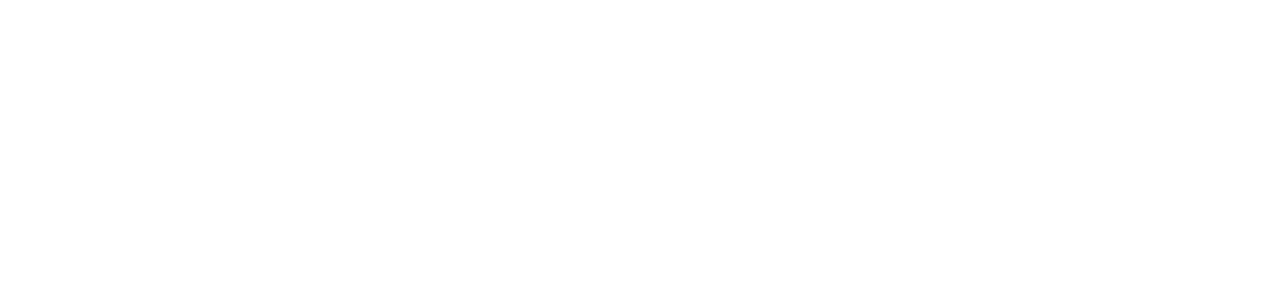
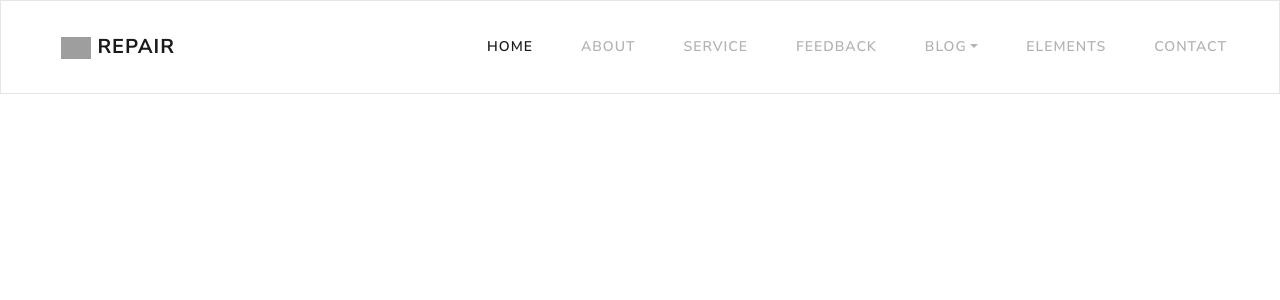
Before and after one commit to DreammyOleksandr/frontend-basics-last-lab, a React (Create React App) app: page / in a window 1280 px wide. Shown: the top 300 px of the page. Built offline with nearby package versions, Linux system fonts and the light colour scheme; grey boxes are pictures that could not be loaded.

Commit message:
feat: navbar implementation

```diff
--- a/src/App.js
+++ b/src/App.js
@@ -1,7 +1,12 @@
 import './App.css'
+import { Navbar } from './components/layout'
 
 function App() {
-  return <div className='App'></div>
+  return (
+    <div className='App'>
+      <Navbar />
+    </div>
+  )
 }
 
 export default App
--- /dev/null
+++ b/src/components/layout/Navbar.jsx
@@ -0,0 +1,93 @@
+import React from 'react'
+import wrench from '../../images/wrench.png'
+
+const Navbar = () => {
+  return (
+    <div>
+      <nav className='navbar navbar-expand-lg bg-light' data-bs-theme='light'>
+        <div className='container-fluid'>
+          <a className='navbar-brand px-5' href='/'>
+            <b>
+              <img style={{ width: 30 }} src={wrench} alt='Ooops...' /> Repair
+            </b>
+          </a>
+          <button
+            className='navbar-toggler'
+            type='button'
+            data-bs-toggle='collapse'
+            data-bs-target='#navbarColor03'
+            aria-controls='navbarColor03'
+            aria-expanded='false'
+            aria-label='Toggle navigation'
+          >
+            <span className='navbar-toggler-icon'></span>
+          </button>
+          <div className='collapse navbar-collapse' id='navbarColor03'>
+            <ul className='navbar-nav ms-auto'>
+              <li className='nav-item'>
+                <a className='nav-link active' href='/'>
+                  Home
+                  <span className='visually-hidden'>(current)</span>
+                </a>
+              </li>
+              <li className='nav-item'>
+                <a className='nav-link' href='/'>
+                  About
+                </a>
+              </li>
+              <li className='nav-item'>
+                <a className='nav-link' href='/'>
+                  Service
+                </a>
+              </li>
+              <li className='nav-item'>
+                <a className='nav-link' href='/'>
+                  Feedback
+                </a>
+              </li>
+              <li className='nav-item dropdown'>
+                <a
+                  className='nav-link dropdown-toggle'
+                  data-bs-toggle='dropdown'
+                  href='/'
+                  role='button'
+                  aria-haspopup='true'
+                  aria-expanded='false'
+                >
+                  Blog
+                </a>
+                <div className='dropdown-menu'>
+                  <a className='dropdown-item' href='/'>
+                    Action
+                  </a>
+                  <a className='dropdown-item' href='/'>
+                    Another action
+                  </a>
+                  <a className='dropdown-item' href='/'>
+                    Something else here
+                  </a>
+                  <div className='dropdown-divider'></div>
+                  <a className='dropdown-item' href='/'>
+                    Separated link
+                  </a>
+                </div>
+              </li>
+              <li className='nav-item'>
+                <a className='nav-link' href='/'>
+                  Elements
+                </a>
+              </li>
+              <li className='nav-item'>
+                <a className='nav-link' href='/'>
+                  Contact
+                </a>
+              </li>
+            </ul>
+          </div>
+        </div>
+      </nav>
+    </div>
+  )
+}
+
+export default Navbar
--- /dev/null
+++ b/src/components/layout/index.js
@@ -0,0 +1 @@
+export { default as Navbar } from './Navbar'
```
